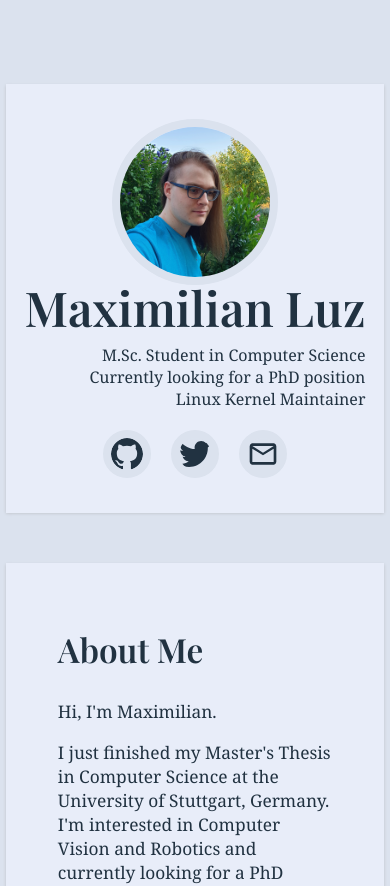
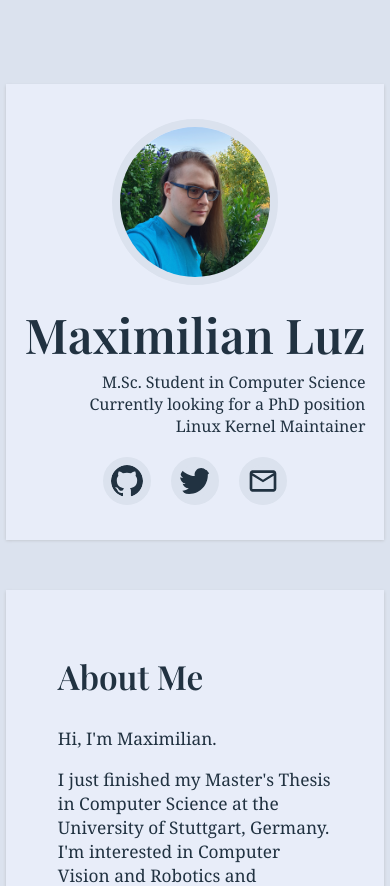
Before and after one commit to qzed/qzed.github.io, a Next.js app: page / in a window 390 px wide. Shown: the top 886 px of the page. Built offline with nearby package versions, Linux system fonts and the light colour scheme; a web font is replaced by a local one.

Commit message:
pages/index: improve flow for mobile devices

```diff
--- a/styles/home.module.scss
+++ b/styles/home.module.scss
@@ -74,7 +74,7 @@
 }
 
 .profileCard {
-  margin-top: 2em;
+  margin-top: 1em;
   margin-bottom: 2em;
 }
 
@@ -94,12 +94,13 @@
   font-size: 12pt;
   margin-left: 1em;
   margin-right: 1em;
+  margin-top: 0.5em;
+  margin-bottom: 0.75em;
   white-space: nowrap;
 }
 
 .profileName {
   margin: 0;
-  margin-top: -0.2em;
   font-family: $font-family-display;
   font-weight: $font-weight-semibold;
   font-size: 36pt;
@@ -115,10 +116,12 @@
 
   margin-left: 1em;
   margin-right: 1em;
+  margin-top: 1.0em;
+  margin-bottom: 0.5em;
 }
 
 .profileLinks {
-  margin-top: 20px;
+  margin-top: 0.5em;
 
   a {
     margin: 10px;
```
